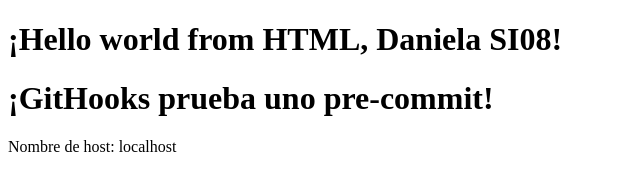
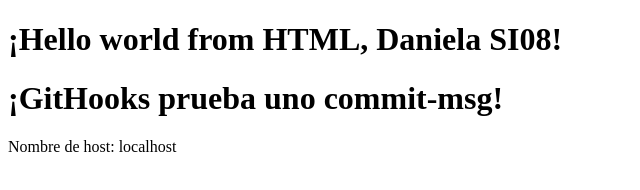
Before and after one commit to Danyss09/GitHook_HTML, a plain HTML site: page index.html in a window 1280 px wide. Shown: the whole page, without its empty margins (0-640 px from the left). Drawn offline with Linux system fonts and the light colour scheme.

Commit message:
#Tarea: Se corrigió el index.html

```diff
--- a/index.html
+++ b/index.html
@@ -8,7 +8,7 @@
 <body>
 
     <h1>¡Hello world from HTML, Daniela SI08!</h1>
-    <h1>¡GitHooks prueba uno  pre-commit!</h1>
+    <h1>¡GitHooks prueba uno  commit-msg!</h1>
 
  <p>Nombre de host: <span id="hostname"></span></p>
 
```
